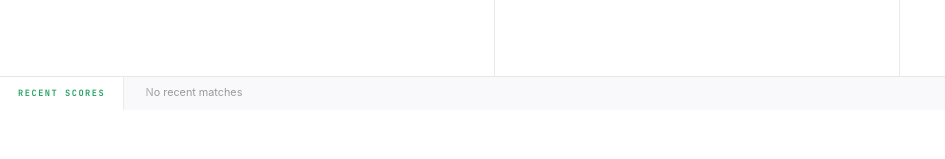
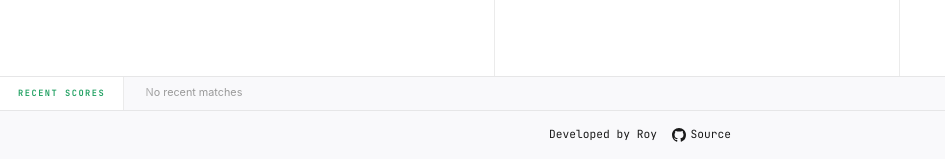
Before and after one commit to shankha06/robo-news-brief, a Flask app: template templates/index.html in a window 1280 px wide. Shown: the part 707-866 px from the top of the page, without its empty margins (0-945 px from the left). Before the commit the page ends 817 px from the top, so only its background shows below. Run offline with Flask 3, Linux system fonts and the light colour scheme; the template is opened without the code that fills it, so the values that code supplies are empty.

Commit message:
Add footer section to index.html and style.css; include developer credits and links

```diff
--- a/static/css/style.css
+++ b/static/css/style.css
@@ -1223,3 +1223,28 @@ a { color: inherit; text-decoration: none; }
   .browser-frame { height: 360px; }
   .news-row-thumb { width: 58px; height: 44px; }
 }
+
+/* ── Footer ──────────────────────────────────────────────────────────── */
+.site-footer {
+  display: flex;
+  align-items: center;
+  justify-content: center;
+  gap: 1rem;
+  padding: 1rem 2rem;
+  font-family: var(--mono);
+  font-size: 0.75rem;
+  color: var(--fg-3);
+  border-top: 1px solid var(--border);
+  background: var(--bg-raised);
+}
+.site-footer a {
+  color: var(--fg-2);
+  text-decoration: none;
+  transition: color 0.15s;
+}
+.site-footer a:hover { color: var(--fg); }
+.footer-gh {
+  display: inline-flex;
+  align-items: center;
+  gap: 0.3rem;
+}
--- a/templates/index.html
+++ b/templates/index.html
@@ -156,6 +156,15 @@
     </div>
   </div>
 
+  <!-- Footer -->
+  <footer class="site-footer">
+    <span>Developed by <a href="https://github.com/shankha06" target="_blank" rel="noopener">Roy</a></span>
+    <a href="https://github.com/shankha06/robo-news-brief" target="_blank" rel="noopener" class="footer-gh">
+      <svg width="14" height="14" viewBox="0 0 16 16" fill="currentColor"><path d="M8 0C3.58 0 0 3.58 0 8c0 3.54 2.29 6.53 5.47 7.59.4.07.55-.17.55-.38 0-.19-.01-.82-.01-1.49-2.01.37-2.53-.49-2.69-.94-.09-.23-.48-.94-.82-1.13-.28-.15-.68-.52-.01-.53.63-.01 1.08.58 1.23.82.72 1.21 1.87.87 2.33.66.07-.52.28-.87.51-1.07-1.78-.2-3.64-.89-3.64-3.95 0-.87.31-1.59.82-2.15-.08-.2-.36-1.02.08-2.12 0 0 .67-.21 2.2.82a7.63 7.63 0 0 1 4 0c1.53-1.04 2.2-.82 2.2-.82.44 1.1.16 1.92.08 2.12.51.56.82 1.27.82 2.15 0 3.07-1.87 3.75-3.65 3.95.29.25.54.73.54 1.48 0 1.07-.01 1.93-.01 2.2 0 .21.15.46.55.38A8.01 8.01 0 0 0 16 8c0-4.42-3.58-8-8-8z"/></svg>
+      Source
+    </a>
+  </footer>
+
   <script src="/static/js/app.js"></script>
 </body>
 </html>
```
Also changed, not shown: 1 other file.
